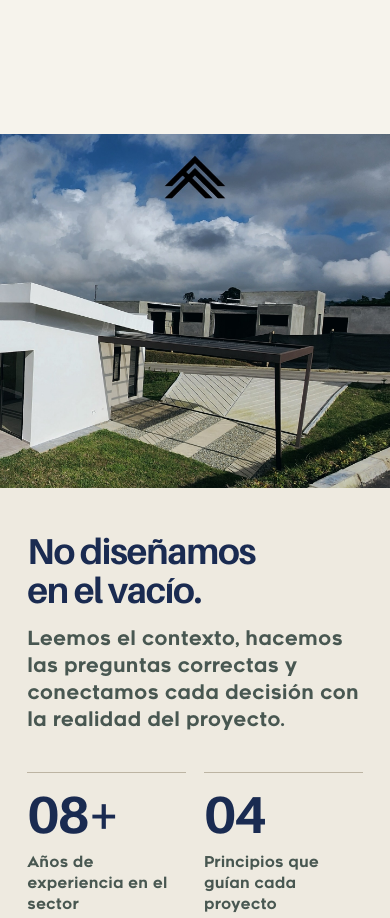
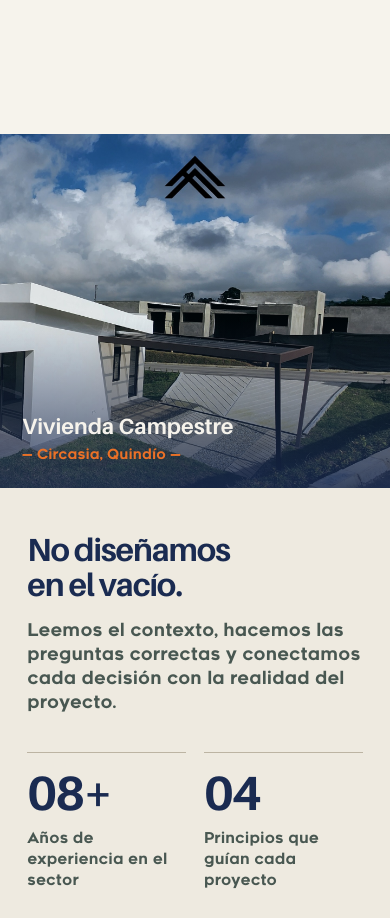
Before and after one commit to 77produccion/ingenium-ing-y-diseno, an Astro site: page / in a window 390 px wide. Shown: the part 6260-7178 px from the top of the page. Built offline with nearby package versions, Linux system fonts and the light colour scheme; Astro itself is replaced by a stand-in of ours; no server answers.

Commit message:
feat: add project caption and compact enfoque metrics

```diff
--- a/src/components/Manifesto.astro
+++ b/src/components/Manifesto.astro
@@ -8,6 +8,10 @@
       loading="lazy"
       decoding="async"
     />
+    <figcaption class="manifesto-visual-caption" data-scroll-reveal>
+      <strong>Vivienda Campestre</strong>
+      <span>— Circasia, Quindío —</span>
+    </figcaption>
   </figure>
 
   <div class="manifesto-content">
@@ -50,6 +54,14 @@
     background: var(--panel);
   }
 
+  .manifesto-visual::after {
+    position: absolute;
+    inset: 52% 0 0;
+    background: linear-gradient(180deg, transparent, rgba(26, 43, 81, 0.82));
+    content: "";
+    pointer-events: none;
+  }
+
   .manifesto-visual img {
     position: absolute;
     inset: 0;
@@ -58,6 +70,29 @@
     height: 100%;
     object-fit: cover;
     object-position: center top;
+  }
+
+  .manifesto-visual-caption {
+    position: absolute;
+    z-index: 1;
+    right: clamp(28px, 4.5vw, 72px);
+    bottom: clamp(28px, 4.2vw, 64px);
+    left: clamp(28px, 4.5vw, 72px);
+    display: flex;
+    align-items: baseline;
+    justify-content: space-between;
+    gap: 16px;
+    color: var(--bg);
+  }
+
+  .manifesto-visual-caption strong {
+    font: 700 clamp(21px, 2vw, 30px) / 1.2 var(--font-heading);
+  }
+
+  .manifesto-visual-caption span {
+    color: var(--accent);
+    font: 400 clamp(14px, 1.2vw, 17px) / 1.35 var(--font-body);
+    text-align: right;
   }
 
   .manifesto-content {
@@ -75,7 +110,7 @@
   .manifesto-copy h2 {
     margin: 0 0 16px;
     color: var(--brand-navy);
-    font: 700 clamp(34px, 3.5vw, 52px) / 1.08 var(--font-heading);
+    font: 700 clamp(30px, 2.9vw, 46px) / 1.08 var(--font-heading);
     letter-spacing: -0.035em;
     text-wrap: balance;
   }
@@ -84,26 +119,26 @@
     max-width: 34ch;
     margin: 0;
     color: var(--ink-secondary);
-    font: 400 clamp(18px, 1.7vw, 24px) / 1.38 var(--font-body);
+    font: 400 clamp(17px, 1.5vw, 21px) / 1.38 var(--font-body);
   }
 
   .manifesto-stats {
     display: grid;
     grid-template-columns: repeat(2, minmax(0, 1fr));
-    gap: clamp(20px, 3vw, 42px);
-    margin-top: clamp(32px, 4.5svh, 44px);
+    gap: clamp(18px, 2.5vw, 34px);
+    margin-top: clamp(22px, 3svh, 36px);
   }
 
   .manifesto-stat {
     min-width: 0;
-    padding-top: 16px;
+    padding-top: 14px;
     border-top: 1px solid var(--line-strong);
   }
 
   .manifesto-stat__value {
     display: block;
     color: var(--brand-navy);
-    font: 700 clamp(56px, 5.4vw, 78px) / 1 var(--font-heading);
+    font: 700 clamp(46px, 4.5vw, 64px) / 1 var(--font-heading);
     letter-spacing: -0.045em;
     font-variant-numeric: tabular-nums;
   }
@@ -112,16 +147,16 @@
     max-width: 22ch;
     margin: 12px 0 0;
     color: var(--ink-secondary);
-    font: 400 clamp(16px, 1.3vw, 19px) / 1.4 var(--font-body);
+    font: 400 clamp(14px, 1vw, 16px) / 1.4 var(--font-body);
   }
 
   .manifesto-expertise {
     width: fit-content;
-    margin: clamp(24px, 3.5svh, 34px) 0 0;
+    margin: clamp(18px, 2.8svh, 28px) 0 0;
     padding-left: 16px;
     border-left: 3px solid var(--accent);
     color: var(--brand-navy);
-    font: 700 clamp(17px, 1.5vw, 21px) / 1.35 var(--font-heading);
+    font: 700 clamp(16px, 1.25vw, 18px) / 1.35 var(--font-heading);
   }
 
   @media (max-width: 900px) {
@@ -161,17 +196,33 @@
       object-position: center 12%;
     }
 
+    .manifesto-visual-caption {
+      right: 22px;
+      bottom: 24px;
+      left: 22px;
+      flex-wrap: wrap;
+      gap: 6px 14px;
+    }
+
+    .manifesto-visual-caption strong {
+      font-size: 22px;
+    }
+
+    .manifesto-visual-caption span {
+      font-size: 14px;
+    }
+
     .manifesto-content {
       padding: 44px 7vw 52px;
     }
 
     .manifesto-copy h2 {
-      font-size: clamp(36px, 9vw, 48px);
+      font-size: clamp(32px, 8vw, 44px);
     }
 
     .manifesto-copy > p {
       max-width: 34ch;
-      font-size: clamp(19px, 5vw, 23px);
+      font-size: clamp(17px, 4.5vw, 20px);
     }
 
     .manifesto-stats {
@@ -184,7 +235,7 @@
     }
 
     .manifesto-stat__value {
-      font-size: clamp(52px, 13vw, 68px);
+      font-size: clamp(48px, 12vw, 62px);
     }
 
     .manifesto-stat p {
```
